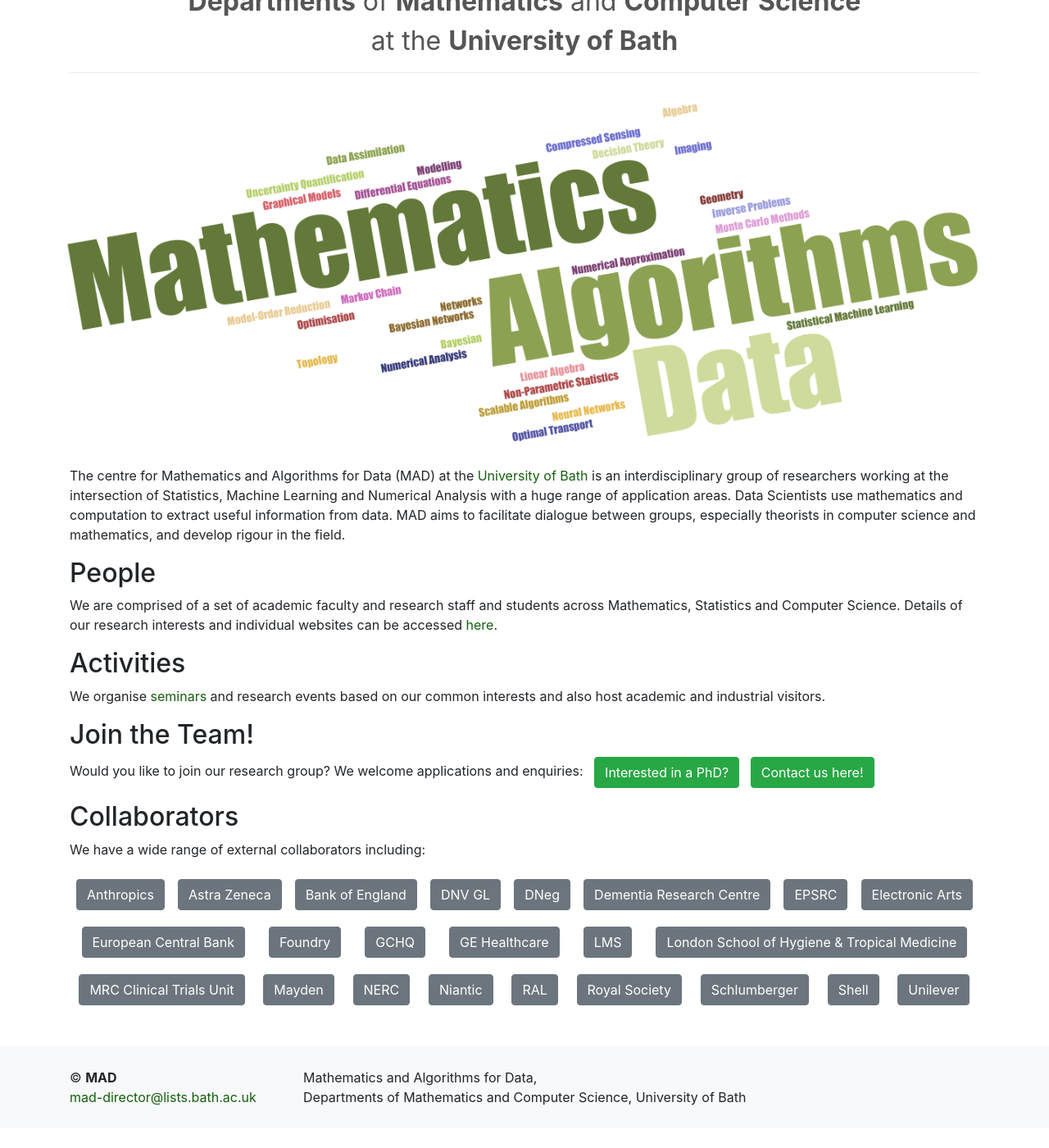
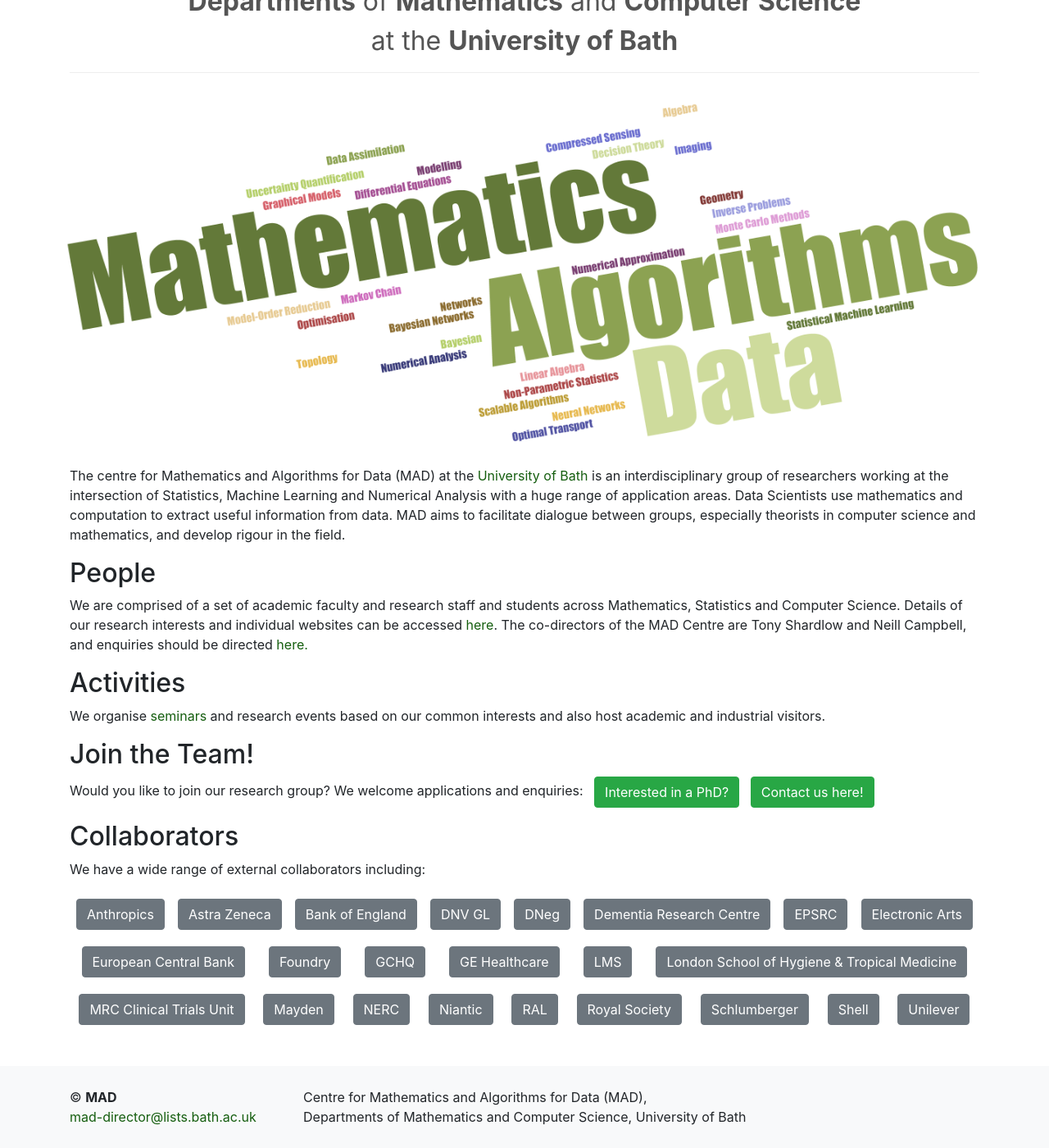
Before and after one commit to mathematics-and-algorithms-for-data/mathematics-and-algorithms-for-data.github.io, a Jekyll site: the page built from index.md, in a window 1280 px wide and 1400 px high, scrolled down 149 px. Shown: the whole window at 82% size. Built offline with Jekyll 4.4.1, drawn with Linux system fonts in a browser that asks for light colours; nearby versions of some CDN libraries; before the commit the page ends 1525 px from its top, so only the background shows below that.

Commit message:
changes to text on front page

```diff
--- a/_includes/footer.html
+++ b/_includes/footer.html
@@ -10,7 +10,7 @@
 		</div> -->
     <div class="w-100 d-xs-block d-lg-none"></div>
     <div class="col-xs-12 col-sm-12 col-lg-6 col-xl-7 pb-2 pt-2">
-      Mathematics and Algorithms for Data,<br />
+      Centre for Mathematics and Algorithms for Data (MAD),<br />
       Departments of Mathematics and Computer Science,
       <br class="d-none d-sm-block d-md-none d-lg-block d-xl-none" /> University of Bath
     </div>
--- a/index.md
+++ b/index.md
@@ -18,7 +18,7 @@ The centre for Mathematics and Algorithms for Data (MAD) at the [University of B
 
 ## People
 
-We are comprised of a set of academic faculty and research staff and students across Mathematics, Statistics and Computer Science. Details of our research interests and individual websites can be accessed [here]({{ site.baseurl }}/people/).
+We are comprised of a set of academic faculty and research staff and students across Mathematics, Statistics and Computer Science. Details of our research interests and individual websites can be accessed [here]({{ site.baseurl }}/people/). The co-directors of the MAD Centre are Tony Shardlow and Neill Campbell, and enquiries should be directed  <a href="mailto:mad-director@lists.bath.ac.uk?subject=MAD">here.</a>
 
 ## Activities
 
@@ -34,7 +34,7 @@ We organise [seminars]({{ site.baseurl }}/seminars/) and research events based o
 	<p><a class="btn btn-success" role="button" href="https://www.bath.ac.uk/topics/postgraduate-research/">Interested in a PhD?</a></p>
 </div>
 <div class="mb-1 pl-2 pr-2 mx-auto mx-sm-left col-xs-auto">
-	<p><a class="btn btn-success" role="button" href="mailto:t.shardlow@bath.ac.uk?subject=MAD">Contact us here!</a></p>
+	<p><a class="btn btn-success" role="button" href="mailto:mad-director@lists.bath.ac.uk?subject=MAD">Contact us here!</a></p>
 </div>
 </div>
 
```
